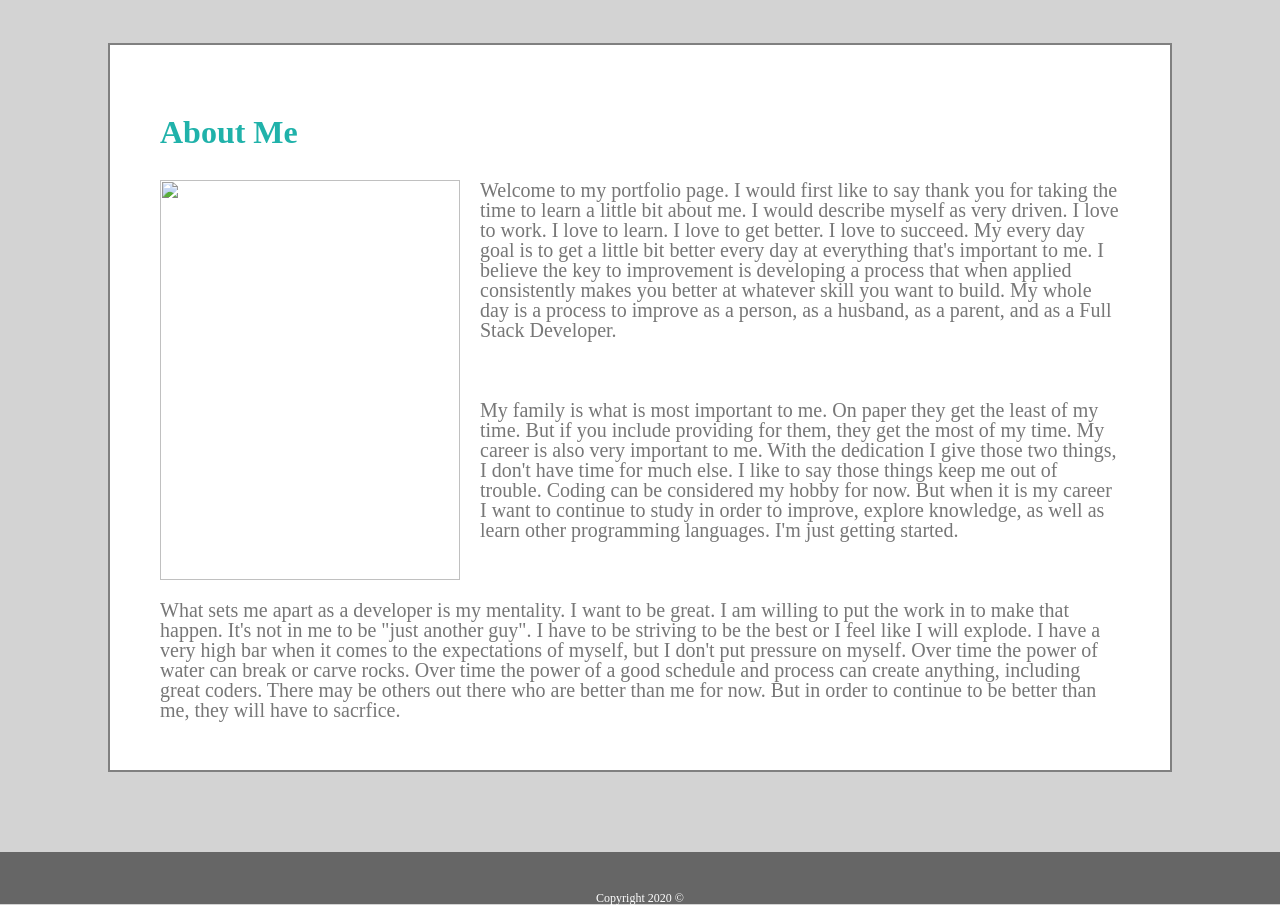
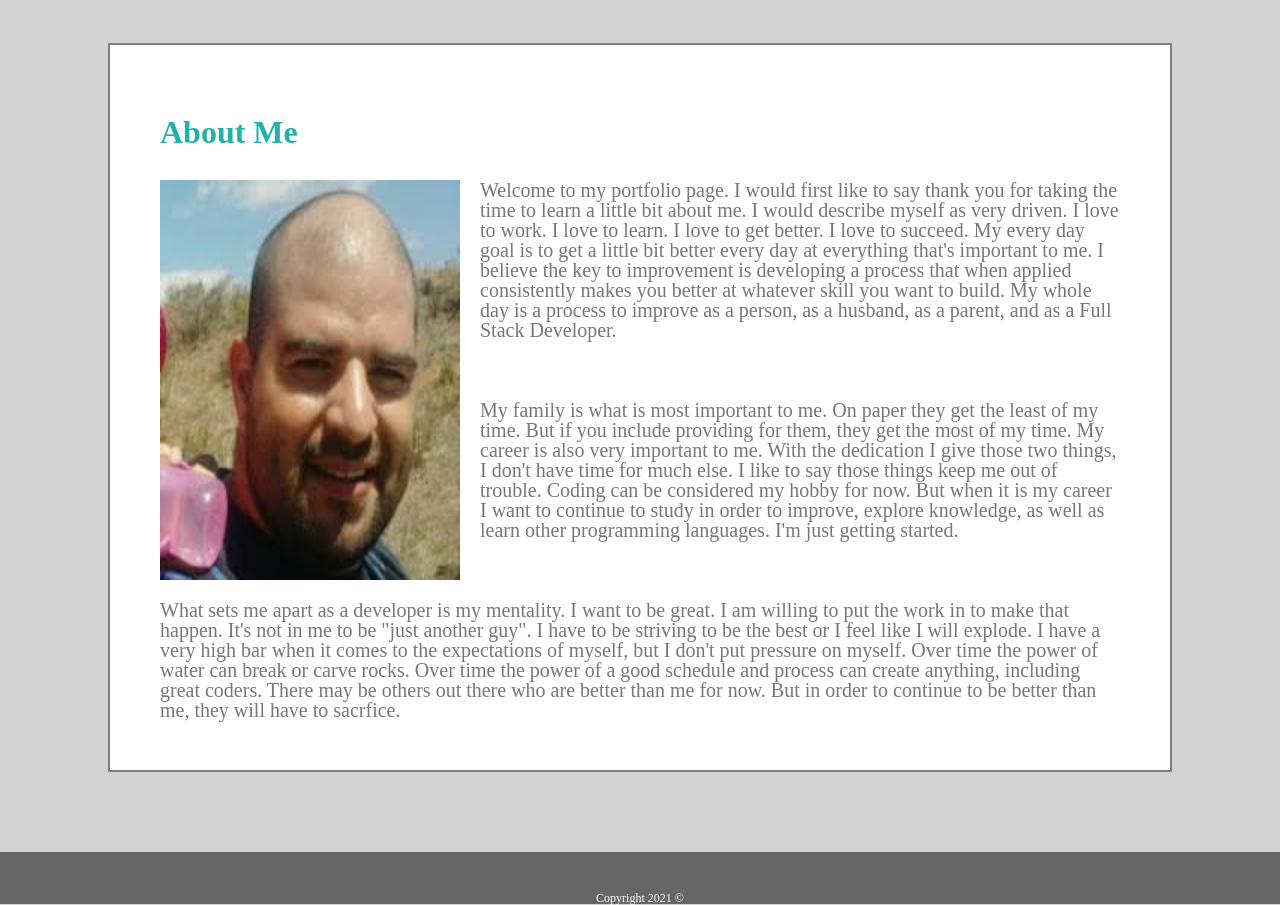
Before and after one commit to cshaw00048/Basic-Portfolio, a plain HTML site: page index.html in a window 1280 px wide. Shown: the part 90-995 px from the top of the page. Drawn offline with Linux system fonts and the light colour scheme.

Commit message:
picture error fixed

```diff
--- a/index.html
+++ b/index.html
@@ -26,7 +26,7 @@
         <header2>About Me</header2>
       </div>
 
-      <img src="../../../../cshaw/Pictures/Me2.jpg" />
+      <img src="assets/images/Me.jpg" alt="Christian Shaw" />
 
       <p>
         Welcome to my portfolio page. I would first like to say thank you for
@@ -70,12 +70,10 @@
         others out there who are better than me for now. But in order to
         continue to be better than me, they will have to sacrfice.
       </p>
-
-
     </div>
 
     <br /><br /><br /><br /><br />
 
-    <footer>Copyright 2020 &copy;</footer>
+    <footer>Copyright 2021 &copy;</footer>
   </body>
 </html>
```
Also changed, not shown: index.css (+4 -10 lines), assets/images/Me.jpg (added), assets/images/Me2.jpg (deleted).
